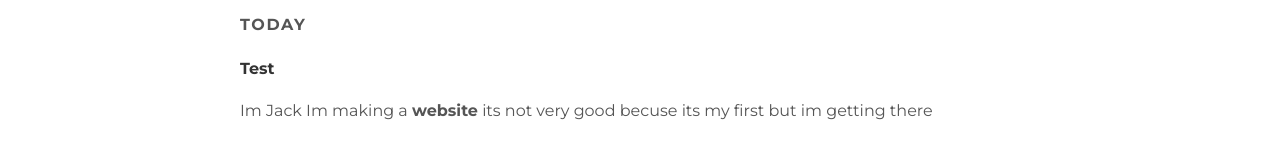
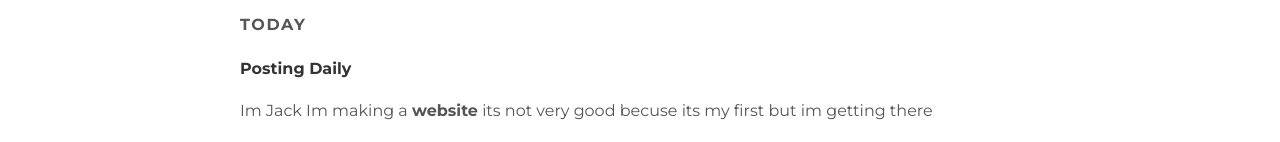
Before and after one commit to JackNoHack/JackNoHack.github.io, a plain HTML site: page index.html in a window 1280 px wide. Shown: the part 613-755 px from the top of the page. Drawn offline with Linux system fonts and the light colour scheme.

Commit message:
Update index.html

```diff
--- a/index.html
+++ b/index.html
@@ -43,7 +43,7 @@
           <span>Me</span>
         </div>
         <p class="post-date">Today</p>
-        <h4 class="post-title">Test</h4>
+        <h4 class="post-title">Posting Daily</h4>
         <div class="post-content">
           <p>Im Jack Im making a <strong>website</strong> its not very good becuse its my first but im getting there</p>
           <p>Enjoy this awesome website but if your bored go here <a href="http://corndo.io/">Corndogs</a>
```
